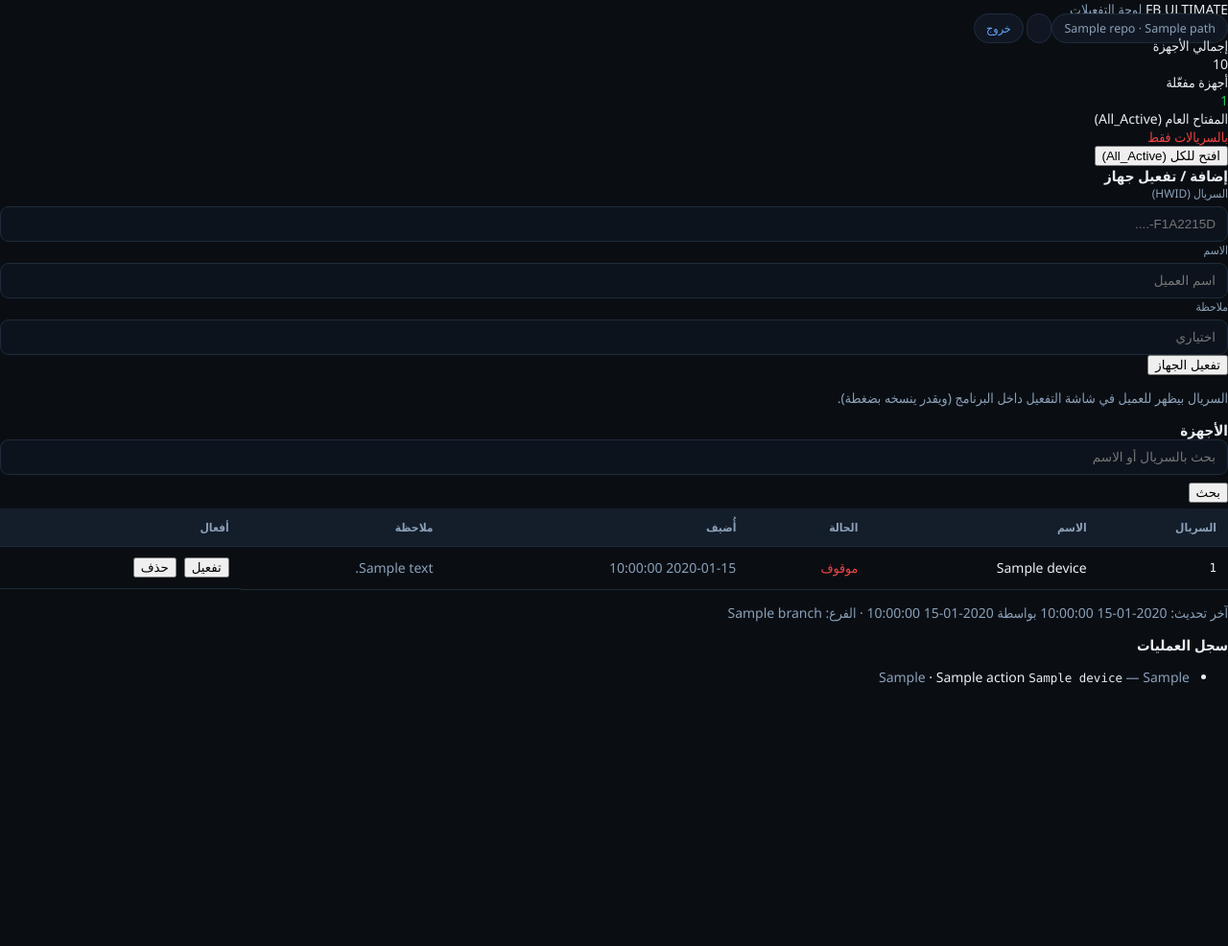
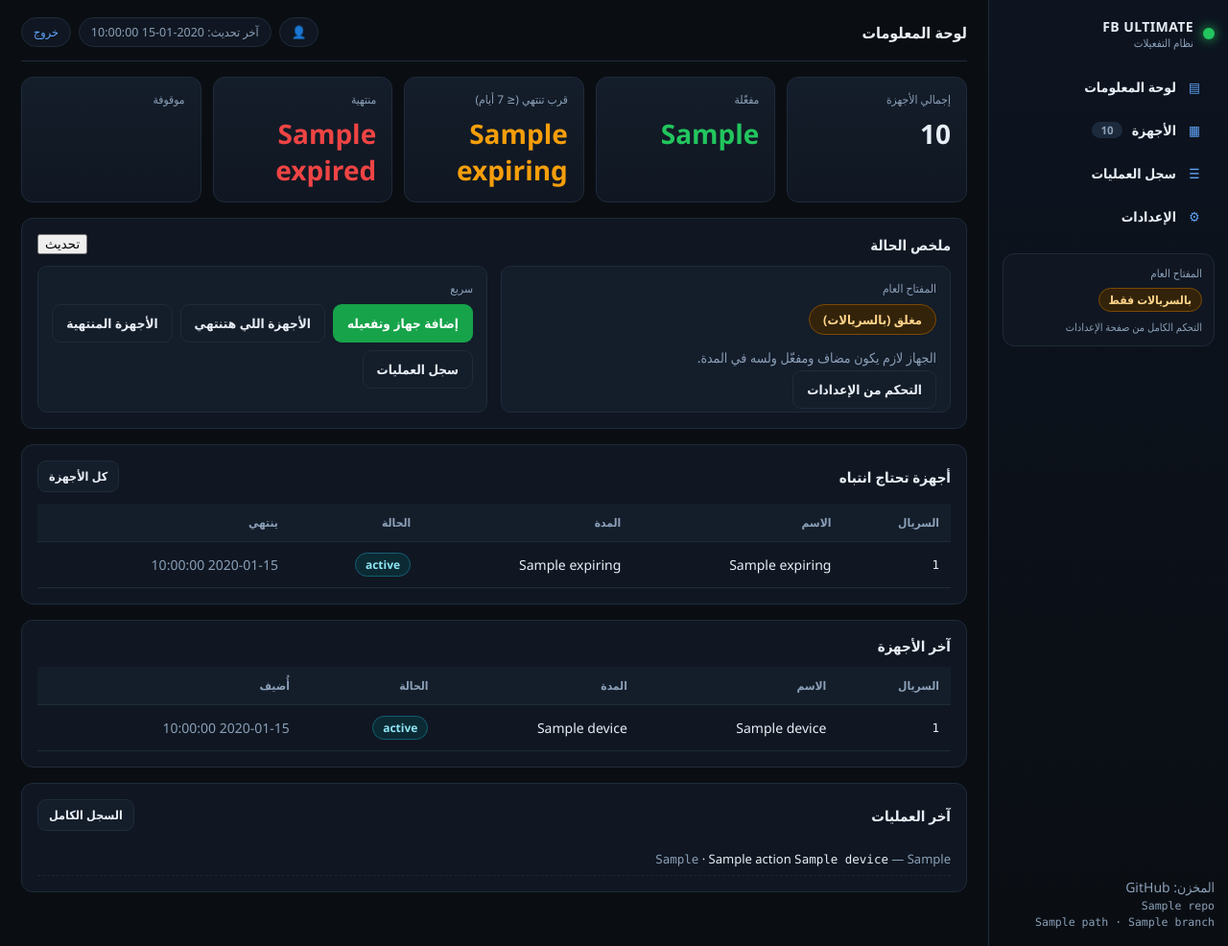
Before and after one commit to al3omda401-byte/fb-ultimate-license, a FastAPI app: template templates/dashboard.html in a window 1280 px wide. Shown: the whole page at 96% size. Before the commit the page ends 715 px from the top, so only its background shows below. Run offline with FastAPI, Linux system fonts and the light colour scheme; the template is opened without the code that fills it: most values are stand-ins (such as "Sample title", 1, 10 or a date in 2020).

Commit message:
update templates/dashboard.html

```diff
--- a/templates/dashboard.html
+++ b/templates/dashboard.html
@@ -1,104 +1,108 @@
-<!DOCTYPE html>
-<html lang="ar" dir="rtl">
-<head>
-  <meta charset="utf-8">
-  <meta name="viewport" content="width=device-width, initial-scale=1">
-  <title>لوحة التفعيلات · FB ULTIMATE</title>
-  <link rel="stylesheet" href="/static/style.css">
-</head>
-<body>
-  <header class="top">
-    <div class="brand"><span class="accent">FB ULTIMATE</span> <span class="dim">لوحة التفعيلات</span></div>
-    <div class="meta">
-      <span class="chip">{{ user }}</span>
-      <span class="chip dim">{{ repo }} · {{ path }}</span>
-      <a class="chip link" href="/logout">خروج</a>
+{% extends "base.html" %}
+{% block title %}لوحة المعلومات{% endblock %}
+{% block crumb %}لوحة المعلومات{% endblock %}
+{% block content %}
+
+<section class="kpis">
+  <div class="kpi">
+    <div class="kpi-label">إجمالي الأجهزة</div>
+    <div class="kpi-value">{{ counts.total }}</div>
   </div>
-  </header>
-
-  {% if error %}<p class="alert error">{{ error }}</p>{% endif %}
-  {% if notice %}<p class="alert ok">تم التنفيذ بنجاح ({{ notice }})</p>{% endif %}
-
-  <section class="cards">
-    <div class="card stat">
-      <div class="label">إجمالي الأجهزة</div>
-      <div class="value">{{ total }}</div>
+  <div class="kpi">
+    <div class="kpi-label">مفعّلة</div>
+    <div class="kpi-value green">{{ counts.active_all }}</div>
   </div>
-    <div class="card stat">
-      <div class="label">أجهزة مفعّلة</div>
-      <div class="value green">{{ active_count }}</div>
+  <div class="kpi">
+    <div class="kpi-label">قرب تنتهي (≤ {{ 7 }} أيام)</div>
+    <div class="kpi-value orange">{{ counts.expiring }}</div>
   </div>
-    <div class="card stat wide">
-      <div class="label">المفتاح العام (All_Active)</div>
-      <div class="value {{ 'green' if store.all_active else 'red' }}">
-        {{ 'مفتوح للكل' if store.all_active else 'بالسريالات فقط' }}
+  <div class="kpi">
+    <div class="kpi-label">منتهية</div>
+    <div class="kpi-value red">{{ counts.expired }}</div>
   </div>
-      <form method="post" action="/toggle-all">
-        <button class="{{ 'danger' if store.all_active else 'primary' }}">
-          {{ 'اقفل المفتاح العام' if store.all_active else 'افتح للكل (All_Active)' }}
-        </button>
-      </form>
+  <div class="kpi">
+    <div class="kpi-label">موقوفة</div>
+    <div class="kpi-value dim">{{ counts.disabled }}</div>
   </div>
 </section>
 
-  <section class="card">
-    <h2>إضافة / تفعيل جهاز</h2>
-    <form class="grid" method="post" action="/device/add">
-      <div><label>السريال (HWID)</label><input name="serial" placeholder="F1A2215D-...." required></div>
-      <div><label>الاسم</label><input name="name" placeholder="اسم العميل"></div>
-      <div><label>ملاحظة</label><input name="note" placeholder="اختياري"></div>
-      <div class="actions"><button class="primary">تفعيل الجهاز</button></div>
-    </form>
-    <p class="dim">السريال بيظهر للعميل في شاشة التفعيل داخل البرنامج (ويقدر ينسخه بضغطة).</p>
+<section class="panel">
+  <div class="panel-head">
+    <h2>ملخص الحالة</h2>
+    <button class="ghost" onclick="location.reload()">تحديث</button>
+  </div>
+  <div class="grid2">
+    <div class="mini">
+      <div class="mini-title">المفتاح العام</div>
+      {% if store.all_active %}
+        <div class="badge ok big">مفتوح للكل</div>
+        <p class="dim">كل الأجهزة مفعّلة بغض النظر عن السريال — مناسب للتجربة أو الإطلاق المفتوح.</p>
+      {% else %}
+        <div class="badge warn big">مغلق (بالسريالات)</div>
+        <p class="dim">الجهاز لازم يكون مضاف ومفعّل ولسه في المدة.</p>
+      {% endif %}
+      <a class="btn ghost" href="/settings">التحكم من الإعدادات</a>
+    </div>
+    <div class="mini">
+      <div class="mini-title">سريع</div>
+      <div class="quick">
+        <a class="btn primary" href="/devices">إضافة جهاز وتفعيله</a>
+        <a class="btn ghost" href="/devices?state=expiring">الأجهزة اللي هتنتهي</a>
+        <a class="btn ghost" href="/devices?state=expired">الأجهزة المنتهية</a>
+        <a class="btn ghost" href="/log">سجل العمليات</a>
+      </div>
+    </div>
+  </div>
 </section>
 
-  <section class="card">
-    <div class="row">
-      <h2>الأجهزة</h2>
-      <form class="search" method="get" action="/dashboard">
-        <input name="q" value="{{ query }}" placeholder="بحث بالسريال أو الاسم">
-        <button class="ghost">بحث</button>
-      </form>
+<section class="panel">
+  <div class="panel-head">
+    <h2>أجهزة تحتاج انتباه</h2>
+    <a class="btn ghost sm" href="/devices">كل الأجهزة</a>
   </div>
   <table>
-      <thead>
-        <tr><th>السريال</th><th>الاسم</th><th>الحالة</th><th>أُضيف</th><th>ملاحظة</th><th>أفعال</th></tr>
-      </thead>
+    <thead><tr><th>السريال</th><th>الاسم</th><th>المدة</th><th>الحالة</th><th>ينتهي</th></tr></thead>
+    <tbody>
+    {% for d in expiring %}
+      <tr>
+        <td class="mono">{{ d.id }}</td>
+        <td>{{ d.name or '-' }}</td>
+        <td>{{ d.plan_label }}</td>
+        <td><span class="badge {{ d.state }}">{{ d.state_label }}</span></td>
+        <td class="dim">{{ d.expires_display or '-' }}</td>
+      </tr>
+    {% else %}
+      <tr><td colspan="5" class="dim">مفيش أجهزة قرب تنتهي أو منتهية 👍</td></tr>
+    {% endfor %}
+    </tbody>
+  </table>
+</section>
+
+<section class="panel">
+  <div class="panel-head"><h2>آخر الأجهزة</h2></div>
+  <table>
+    <thead><tr><th>السريال</th><th>الاسم</th><th>المدة</th><th>الحالة</th><th>أُضيف</th></tr></thead>
     <tbody>
     {% for d in devices %}
       <tr>
         <td class="mono">{{ d.id }}</td>
         <td>{{ d.name or '-' }}</td>
-          <td class="{{ 'green' if d.active else 'red' }}">{{ 'مفعّل' if d.active else 'موقوف' }}</td>
+        <td>{{ d.plan_label }}</td>
+        <td><span class="badge {{ d.state }}">{{ d.state_label }}</span></td>
         <td class="dim">{{ d.added_at or '-' }}</td>
-          <td class="dim">{{ d.note or '-' }}</td>
-          <td class="actions-cell">
-            <form method="post" action="/device/toggle">
-              <input type="hidden" name="serial" value="{{ d.id }}">
-              <button class="{{ 'danger' if d.active else 'primary' }} sm">
-                {{ 'إيقاف' if d.active else 'تفعيل' }}
-              </button>
-            </form>
-            <form method="post" action="/device/delete" onsubmit="return confirm('تأكيد حذف الجهاز؟')">
-              <input type="hidden" name="serial" value="{{ d.id }}">
-              <button class="ghost sm">حذف</button>
-            </form>
-          </td>
       </tr>
     {% else %}
-        <tr><td colspan="6" class="dim">مفيش أجهزة مطابقة</td></tr>
+      <tr><td colspan="5" class="dim">مفيش أجهزة لسه</td></tr>
     {% endfor %}
     </tbody>
   </table>
-    <p class="dim">آخر تحديث: {{ store.updated_at or '-' }} بواسطة {{ store.updated_by or '-' }}
-      · الفرع: {{ branch }}</p>
 </section>
 
-  <section class="card">
-    <h2>سجل العمليات</h2>
-    <ul class="log">
-      {% for item in store.log|reverse %}
-        <li><span class="dim">{{ item.at }}</span> · {{ item.action }}
+<section class="panel">
+  <div class="panel-head"><h2>آخر العمليات</h2><a class="btn ghost sm" href="/log">السجل الكامل</a></div>
+  <ul class="timeline">
+    {% for item in recent_log %}
+      <li><span class="dim mono">{{ item.at }}</span> · {{ item.action }}
         {% if item.device %}<span class="mono">{{ item.device }}</span>{% endif %}
         <span class="dim">— {{ item.by }}</span></li>
     {% else %}
@@ -106,5 +110,4 @@
     {% endfor %}
   </ul>
 </section>
-</body>
-</html>
+{% endblock %}
```
Lines whose indentation alone changed are shown as unchanged.
